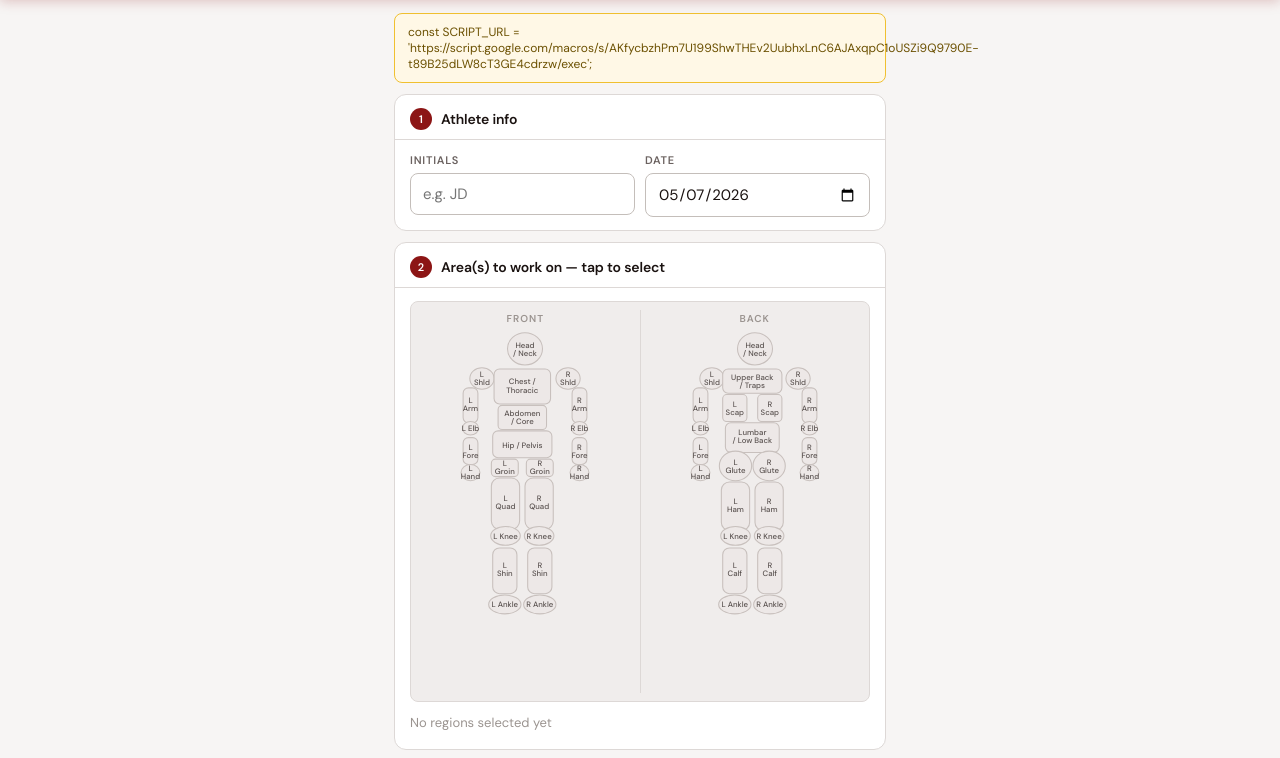
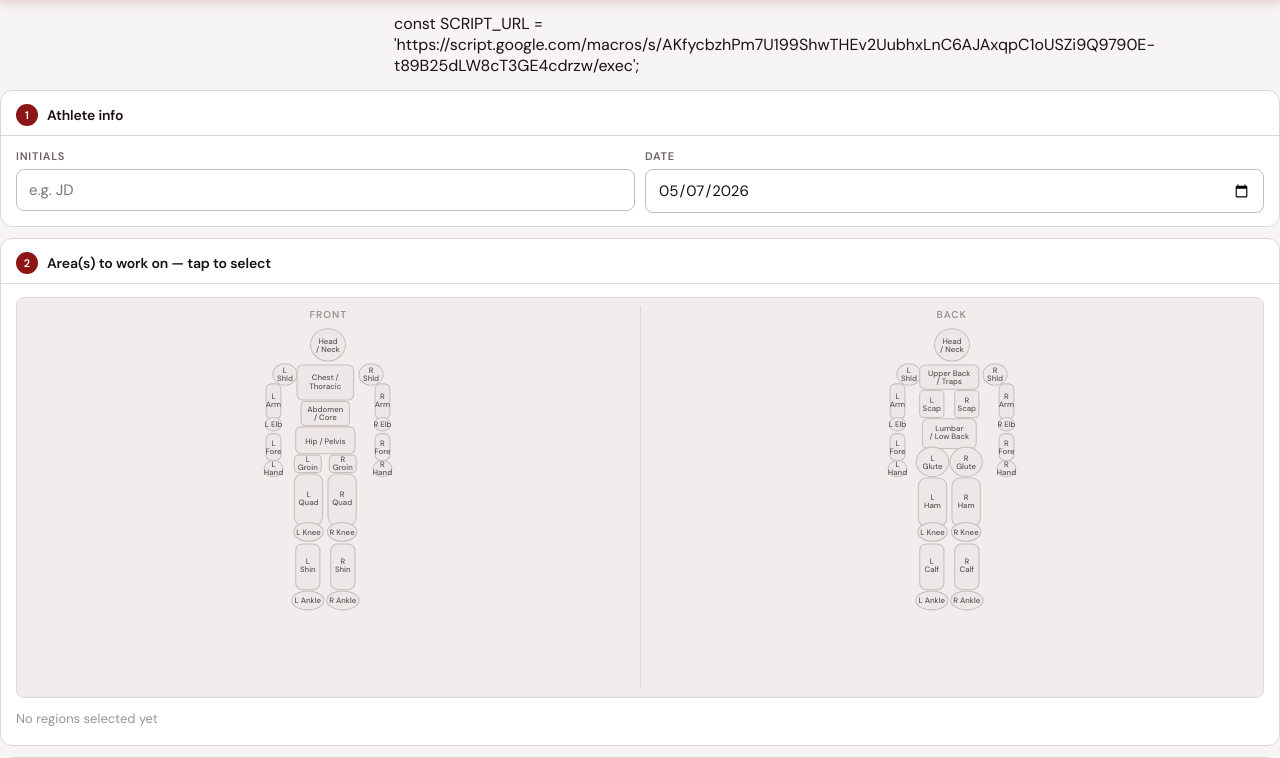
Before and after one commit to y2zgnh4bn6-afk/atr-log, a plain HTML site: page index.html in a window 1280 px wide. Shown: the part 65-823 px from the top of the page. Drawn offline with nearby package versions, Linux system fonts and the light colour scheme.

Commit message:
Update index.html

```diff
--- a/index.html
+++ b/index.html
@@ -154,7 +154,6 @@
 
 <div class="form-body">
 
-  <div class="cfg" id="cfg-banner">
     const SCRIPT_URL = 'https://script.google.com/macros/s/AKfycbzhPm7U199ShwTHEv2UubhxLnC6AJAxqpC1oUSZi9Q9790E-t89B25dLW8cT3GE4cdrzw/exec';
   </div>
 
```
